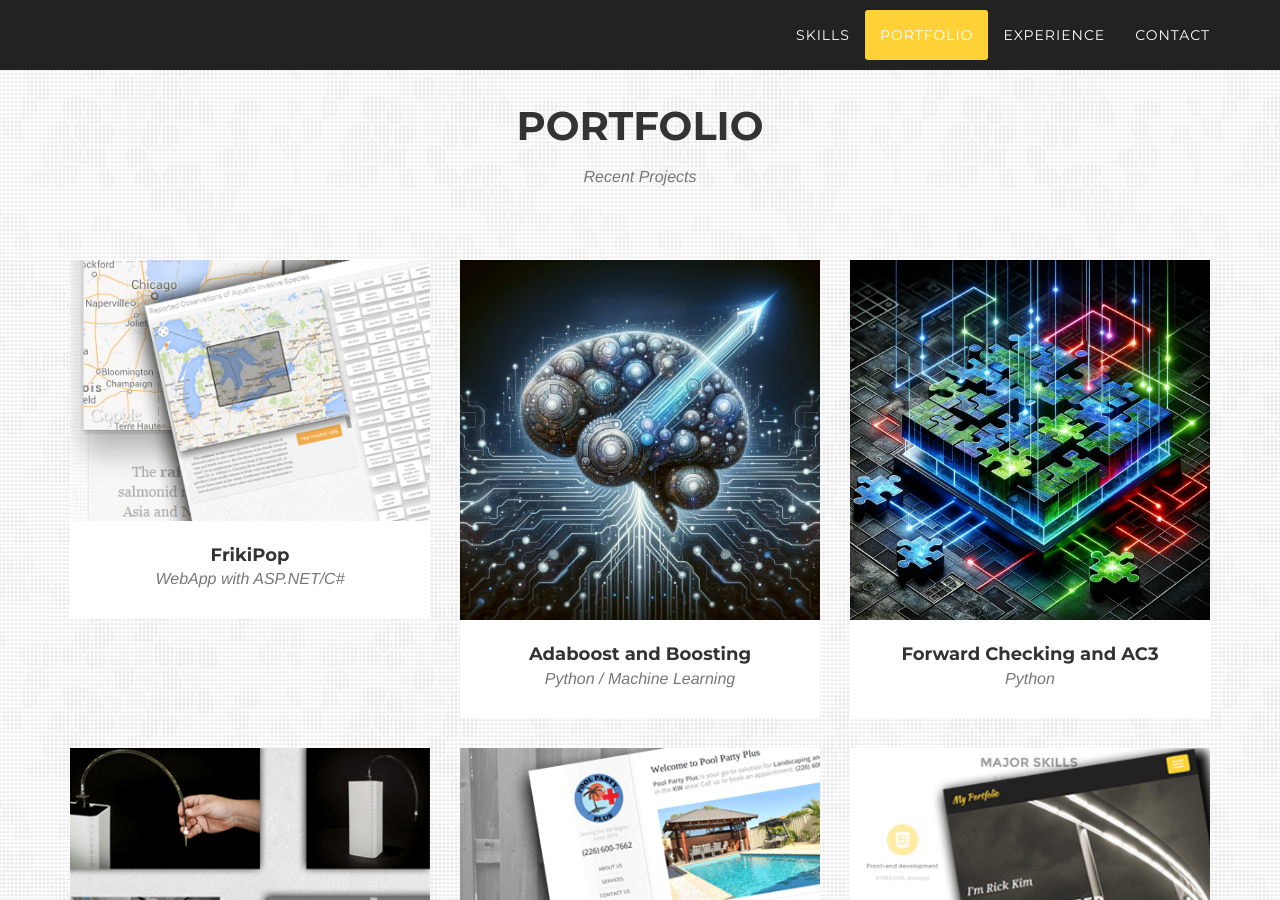
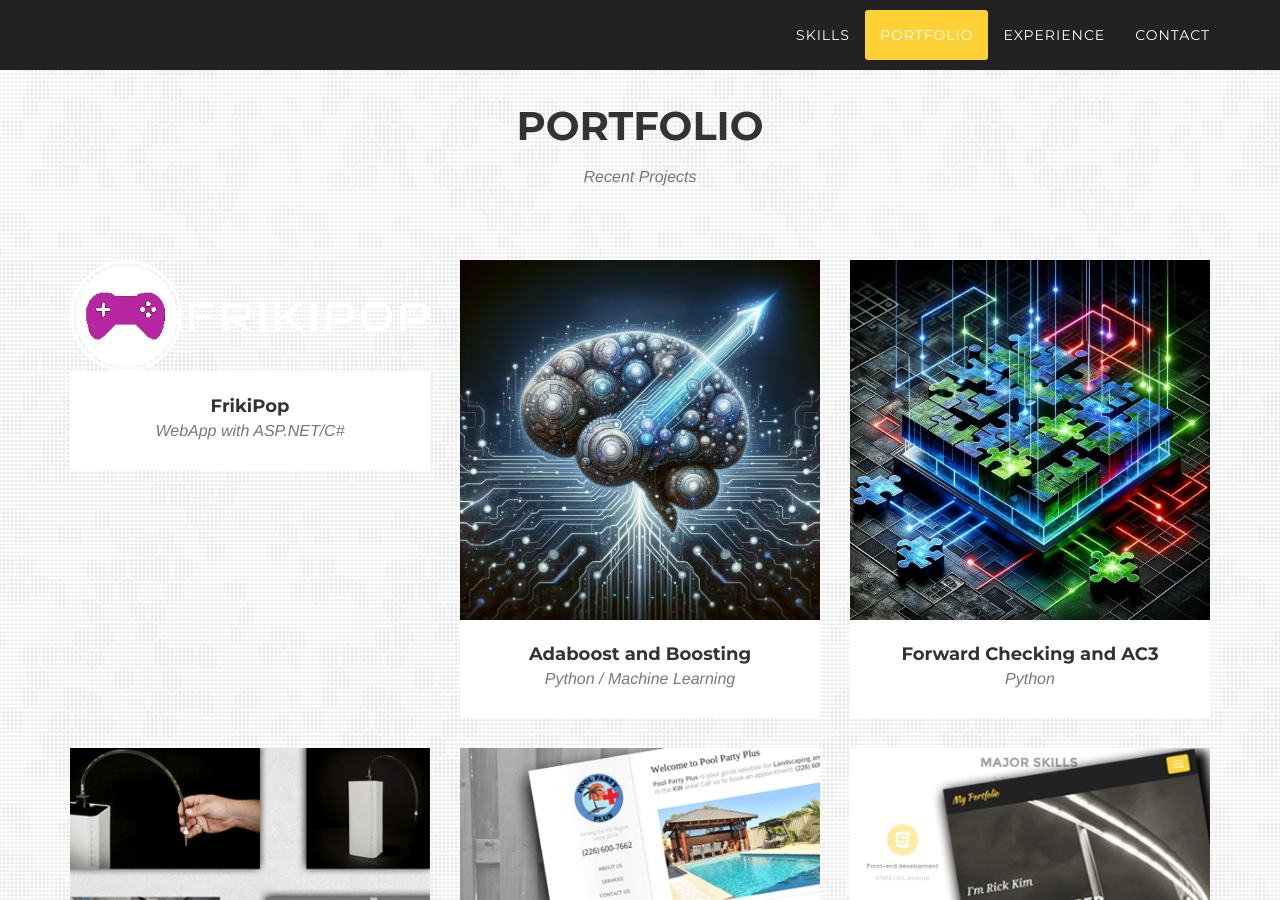
Before and after one commit to agmerino03/agmerino03.github.io, a Jekyll site: the page built from index.html, in a window 1280 px wide and 900 px high, scrolled down 2146 px. Built offline with Jekyll 4.4.1, drawn with Linux system fonts in a browser that asks for light colours; some web fonts are replaced.

Commit message:
New image

```diff
--- a/_includes/portfolio_grid.html
+++ b/_includes/portfolio_grid.html
@@ -16,7 +16,7 @@
                                 <i class="fa fa-plus fa-3x"></i>
                             </div>
                         </div>
-                        <img src="img/portfolio/anguar-invasive.png" class="img-responsive" alt="">
+                        <img src="img/portfolio/frikipop.webp" class="img-responsive" alt="">
                     </a>
                     <div class="portfolio-caption">
                         <h4>FrikiPop</h4>
```
Also changed, not shown: img/portfolio/Frikipop.webp (added).
